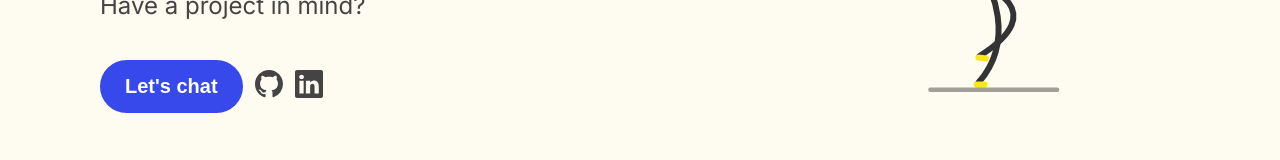
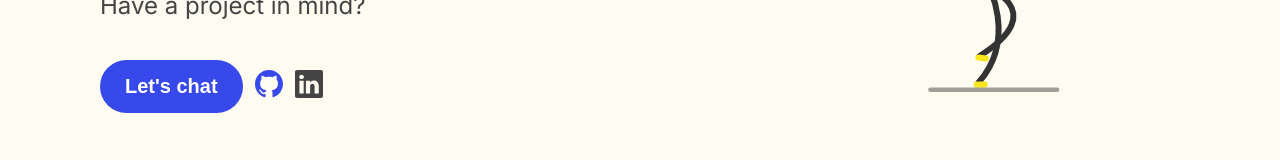
Before and after one commit to Neilly28/next-app, a Next.js app: page / in a window 1280 px wide. In both pictures the pointer is over the icon 268 px from the left and 625 px from the top of the page. Shown: the part 541-701 px from the top of the page. Built offline with nearby package versions, Linux system fonts and the light colour scheme.

Commit message:
fixed icon hover

```diff
--- a/src/components/hero/hero.module.css
+++ b/src/components/hero/hero.module.css
@@ -87,6 +87,14 @@
   font-size: 28px;
 }
 
+.icon {
+  transition: color 0.25s ease-in-out; /* Add transition for color property */
+}
+
+.icon:hover {
+  color: #3749ea;
+}
+
 @media screen and (max-width: 480px) {
   .container {
     display: flex;
```
